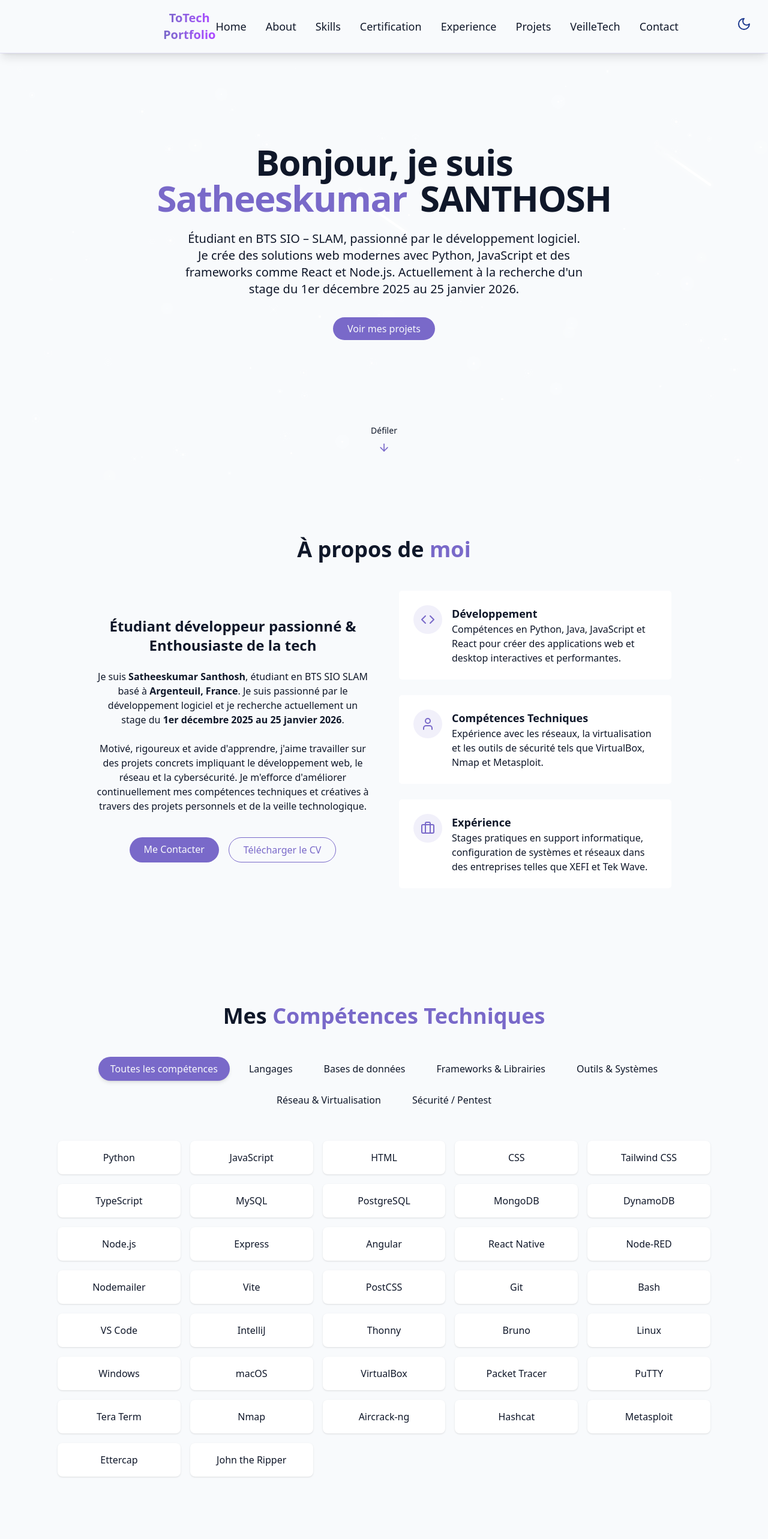
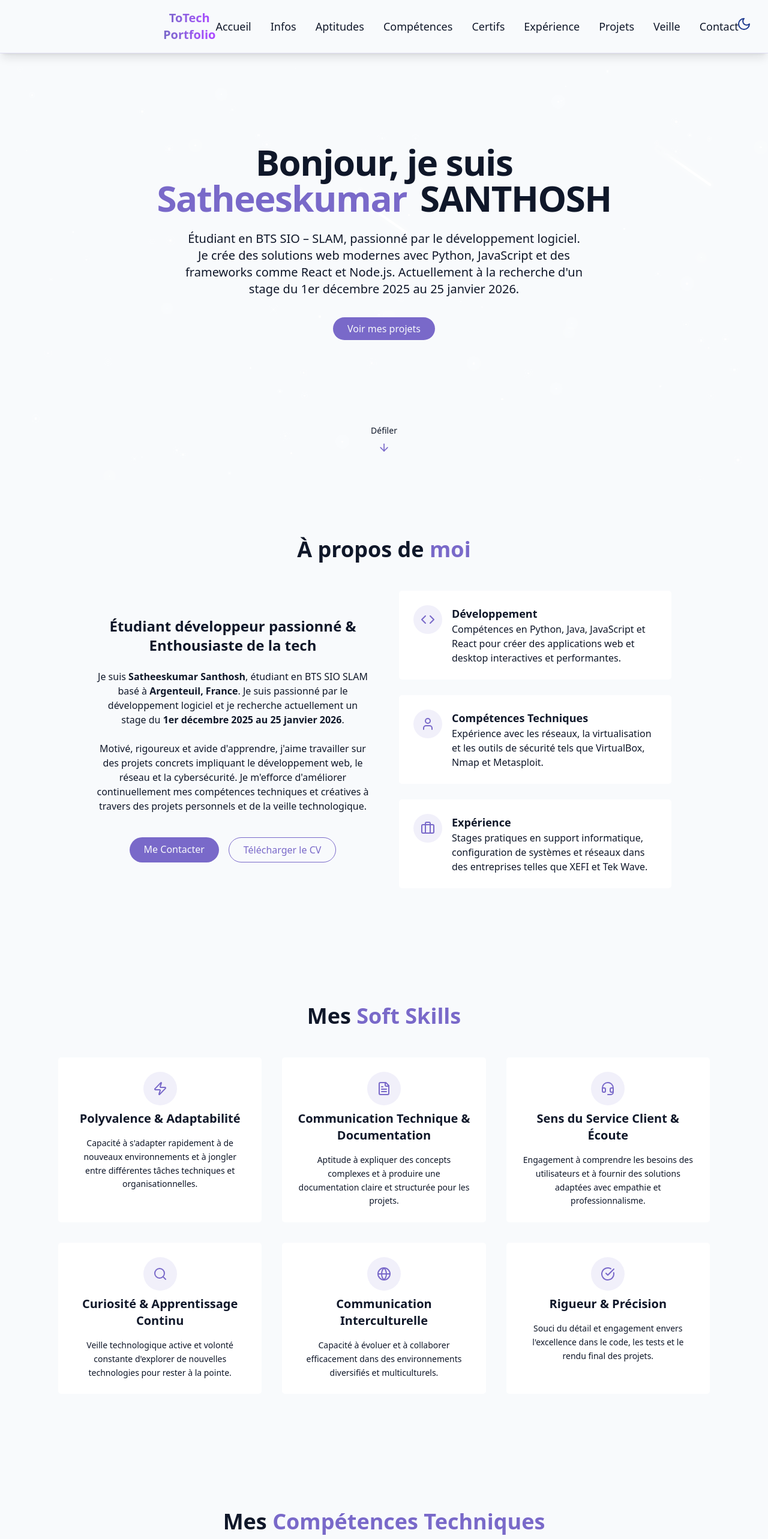
Before and after one commit to SBS-santhosh/portfolioV.2, a React (Vite) app: page / in a window 1280 px wide. Shown: the top 2566 px of the page at 60% size. Built offline with nearby package versions, Linux system fonts and the light colour scheme.

Commit message:
Add Soft Skills section, update portfolio components and assets

```diff
--- a/src/components/CertificationSection.jsx
+++ b/src/components/CertificationSection.jsx
@@ -10,9 +10,6 @@ const certifications = [
     tags: ["AWS", "Cloud", "Foundations"],
     credentialUrl: "https://www.credly.com/badges/6ba622dd-bf7d-48a7-bebd-f3135c81cf9f/public_url",
     date: "2024",
-    references: [
-      { label: "My Lessons", url: "https://drive.google.com/drive/folders/1n0RoEW8-AT5vO9MD_xBDZQpScc-yiOJx?usp=sharing" }
-    ],
   },
   {
     id: 2,
@@ -77,7 +74,7 @@ export const CertificationSection = () => {
                       href={cert.credentialUrl}
                       target="_blank"
                       rel="noopener noreferrer"
-                      title="View credential"
+                      title="Voir le certificat"
                       className="text-foreground/80 hover:text-primary transition-colors duration-300 p-1"
                     >
                       <ExternalLink size={20} />
--- a/src/components/Footer.jsx
+++ b/src/components/Footer.jsx
@@ -6,7 +6,7 @@ export const Footer = () => {
       {" "}
       <p className="text-sm text-muted-foreground">
         {" "}
-        &copy; {new Date().getFullYear()} Totech.co. All rights reserved.
+        &copy; {new Date().getFullYear()} Totech.co. Tous droits réservés.
       </p>
       <a
         href="#hero"
--- a/src/components/Navbar.jsx
+++ b/src/components/Navbar.jsx
@@ -3,13 +3,14 @@ import { Menu, X } from "lucide-react";
 import { useEffect, useState } from "react";
 
 const navItems = [
-  { name: "Home", href: "#hero" },
-  { name: "About", href: "#about" },
-  { name: "Skills", href: "#skills" },
-  { name: "Certification", href: "#certifications" },
-  { name: "Experience", href: "#projects" },
+  { name: "Accueil", href: "#hero" },
+  { name: "Infos", href: "#about" },
+  { name: "Aptitudes", href: "#soft-skills" },
+  { name: "Compétences", href: "#skills" },
+  { name: "Certifs", href: "#certifications" },
+  { name: "Expérience", href: "#projects" },
   { name: "Projets", href: "#showcase" },
-  { name: "VeilleTech", href: "#veille-tech" },
+  { name: "Veille", href: "#veille-tech" },
   { name: "Contact", href: "#contact" },
 ];
 
@@ -74,7 +75,7 @@ export const Navbar = () => {
         <button
           onClick={() => setIsMenuOpen((prev) => !prev)}
           className="md:hidden p-2 text-foreground relative z-50 hover:bg-primary/10 rounded-lg transition-colors"
-          aria-label={isMenuOpen ? "Close Menu" : "Open Menu"}
+          aria-label={isMenuOpen ? "Fermer" : "Menu"}
           aria-expanded={isMenuOpen}
         >
           {isMenuOpen ? <X size={24} /> : <Menu size={24} />}
--- a/src/components/ShowcaseSection.jsx
+++ b/src/components/ShowcaseSection.jsx
@@ -141,7 +141,7 @@ export const ShowcaseSection = () => {
                           target="_blank"
                           rel="noopener noreferrer"
                           className="text-foreground/80 hover:text-primary transition-colors duration-300 flex items-center gap-1"
-                          title="View Code on GitHub"
+                          title="Voir le code"
                         >
                           <Github size={20} />
                         </a>
@@ -152,7 +152,7 @@ export const ShowcaseSection = () => {
                           target="_blank"
                           rel="noopener noreferrer"
                           className="text-foreground/80 hover:text-primary transition-colors duration-300 flex items-center gap-1"
-                          title="View Live Demo"
+                          title="Voir la démo"
                         >
                           <ExternalLink size={20} />
                         </a>
@@ -170,13 +170,13 @@ export const ShowcaseSection = () => {
             target="_blank"
             href="https://github.com/SBS-santhosh"
           >
-            Check My Github <ArrowRight size={16} />
+            Voir mon Github <ArrowRight size={16} />
           </a>
 
           <a
             className="cosmic-button w-fit flex items-center gap-2"
-            href="/files/Annexe-6-1-Tableau-Synthese-Epreuve-E4-BTS-SIO-2022.xlsx"
-            download="Tableau-Synthese-Epreuve-E4-BTS-SIO-2022.xlsx"
+            href="/files/Tableau-Synthese-Epreuve-BTS-SIO.pdf"
+            download="Tableau-Synthese-Epreuve-BTS-SIO.pdf"
           >
             Tableau Synthèse <Download size={16} />
           </a>
--- /dev/null
+++ b/src/components/SoftSkillsSection.jsx
@@ -0,0 +1,63 @@
+import { Zap, FileText, Headset, Search, Globe, CheckCircle } from "lucide-react";
+
+const softSkills = [
+  {
+    name: "Polyvalence & Adaptabilité",
+    description: "Capacité à s'adapter rapidement à de nouveaux environnements et à jongler entre différentes tâches techniques et organisationnelles.",
+    icon: <Zap className="h-6 w-6 text-primary" />,
+  },
+  {
+    name: "Communication Technique & Documentation",
+    description: "Aptitude à expliquer des concepts complexes et à produire une documentation claire et structurée pour les projets.",
+    icon: <FileText className="h-6 w-6 text-primary" />,
+  },
+  {
+    name: "Sens du Service Client & Écoute",
+    description: "Engagement à comprendre les besoins des utilisateurs et à fournir des solutions adaptées avec empathie et professionnalisme.",
+    icon: <Headset className="h-6 w-6 text-primary" />,
+  },
+  {
+    name: "Curiosité & Apprentissage Continu",
+    description: "Veille technologique active et volonté constante d'explorer de nouvelles technologies pour rester à la pointe.",
+    icon: <Search className="h-6 w-6 text-primary" />,
+  },
+  {
+    name: "Communication Interculturelle",
+    description: "Capacité à évoluer et à collaborer efficacement dans des environnements diversifiés et multiculturels.",
+    icon: <Globe className="h-6 w-6 text-primary" />,
+  },
+  {
+    name: "Rigueur & Précision",
+    description: "Souci du détail et engagement envers l'excellence dans le code, les tests et le rendu final des projets.",
+    icon: <CheckCircle className="h-6 w-6 text-primary" />,
+  },
+];
+
+export const SoftSkillsSection = () => {
+  return (
+    <section id="soft-skills" className="py-24 px-4 relative">
+      <div className="container mx-auto max-w-6xl">
+        <h2 className="text-3xl md:text-4xl font-bold mb-12 text-center">
+          Mes <span className="text-primary">Soft Skills</span>
+        </h2>
+
+        <div className="grid grid-cols-1 sm:grid-cols-2 lg:grid-cols-3 gap-8">
+          {softSkills.map((skill, index) => (
+            <div
+              key={index}
+              className="gradient-border p-6 card-hover flex flex-col items-center text-center space-y-4"
+            >
+              <div className="p-4 rounded-full bg-primary/10 mb-2">
+                {skill.icon}
+              </div>
+              <h3 className="text-xl font-semibold">{skill.name}</h3>
+              <p className="text-muted-foreground text-sm leading-relaxed">
+                {skill.description}
+              </p>
+            </div>
+          ))}
+        </div>
+      </div>
+    </section>
+  );
+};
--- a/src/pages/Home.jsx
+++ b/src/pages/Home.jsx
@@ -3,6 +3,7 @@ import { ThemeToggle } from "../components/ThemeToggle";
 import { StarBackground } from "@/components/StarBackground";
 import { HeroSection } from "../components/HeroSection";
 import { AboutSection } from "../components/AboutSection";
+import { SoftSkillsSection } from "../components/SoftSkillsSection";
 import { SkillsSection } from "../components/SkillsSection";
 import { ProjectsSection } from "../components/ProjectsSection";
 import { ContactSection } from "../components/ContactSection";
@@ -25,6 +26,7 @@ export const Home = () => {
       <main>
         <HeroSection />
         <AboutSection />
+        <SoftSkillsSection />
         <SkillsSection />
         <CertificationSection />
         <ProjectsSection />
--- a/vite.config.js
+++ b/vite.config.js
@@ -6,7 +6,7 @@ import path from "path";
 // https://vitejs.dev/config/
 export default defineConfig({
   plugins: [react(), tailwindcss()],
-   base : process.env.VITE_BASE_PATH || "/portfolioV.2",
+   base : process.env.VITE_BASE_PATH || "/",
   resolve: {
     alias: {
       "@": path.resolve(__dirname, "./src"),
```
Also changed, not shown: src/components/VeilleTechSection.jsx (+52 -37 lines), 2 other files (tests, documents, lock files or other folders).
